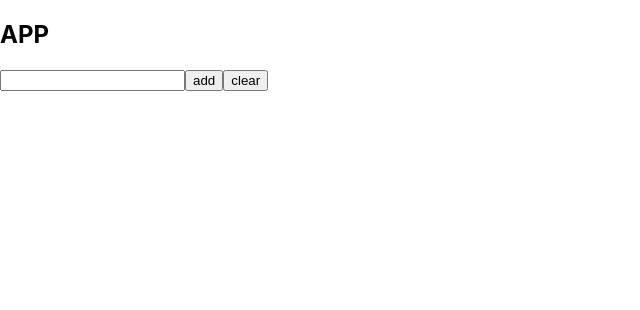
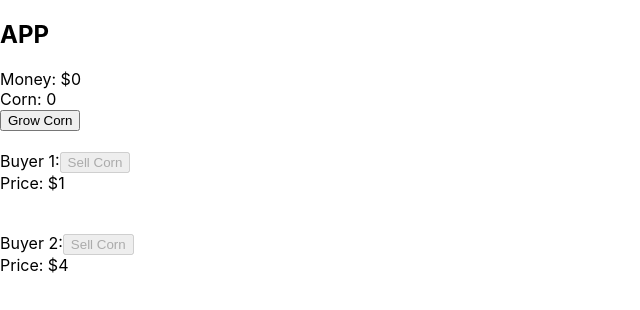
Before and after one commit to samuellhong/hong-civ, a React (Create React App) app in the folder civ-app/: page / in a window 1280 px wide. Shown: the top 310 px of the page, without its empty margins (0-640 px from the left). Built offline with nearby package versions, Linux system fonts and the light colour scheme.

Commit message:
Version 1.0.0.0

```diff
--- a/civ-app/src/App.css
+++ b/civ-app/src/App.css
@@ -3,7 +3,7 @@
 }
 
 .App-logo {
-  height: 40vmin;
+  height: vmin;
   pointer-events: none;
 }
 
--- a/civ-app/src/App.js
+++ b/civ-app/src/App.js
@@ -1,20 +1,50 @@
 import './App.css';
+import React from 'react';
+import {Crops} from './contents/Crops.js'
+import { Buyer } from './contents/Buyer';
 
-function App() {
-  function click(e) {
-    console.log("HIstory");
-    return (null)
+class App extends React.Component{
+
+  crops = new Crops();
+  buyer1 = new Buyer();
+  buyer2 = new Buyer();
+  money = 0;
+  render(){
+    return (
+      <>
+
+        <h2>APP</h2>
+        <div>Money: ${this.money}</div>
+        <div>Corn: {this.crops.cornValue}</div>
+        <button onClick = {this.GrowCorn}>Grow Corn</button>
+        <br />
+        <br />
+        <span>Buyer 1:</span>
+        <button onClick = {event => this.SellCorn(event, this.buyer1)} disabled = {this.crops.cornValue<=0}>Sell Corn</button>
+        <div>Price: ${this.buyer1.value}</div>
+        <br />
+        <br />
+        <span>Buyer 2:</span>
+        <button onClick = {event => this.SellCorn(event, this.buyer2)} disabled = {this.crops.cornValue<=0}>Sell Corn</button>
+        <div>Price: ${this.buyer2.value}</div>
+      </>
+    )
   }
-  return (
-    <>
-      <h2>APP</h2>
-      <input type="text" />
-      <button>add</button>
-      <button onClick={click}>clear</button>
-    </>
 
-  )
+  GrowCorn = () => {
 
+    this.crops.growCorn();
+    this.forceUpdate();
+  }
+
+  SellCorn = (event, buyer) => {
+    if (this.crops.cornValue <= 0){
+      document.getElementById("Button").disabled = true;
+    }
+    this.crops.sellCorn();
+    this.money += buyer.value;
+    this.forceUpdate();
+  }
 }
 
 
--- /dev/null
+++ b/civ-app/src/contents/Buyer.js
@@ -0,0 +1,5 @@
+export class Buyer{
+    constructor(){
+        this.value = Math.floor(Math.random()*5);
+    }
+}
--- /dev/null
+++ b/civ-app/src/contents/Crops.js
@@ -0,0 +1,12 @@
+export class Crops{
+    constructor(){
+        this.cornValue = 0;
+    }
+    growCorn(){
+        this.cornValue += 1;
+    }
+    sellCorn(){
+        this.cornValue -= 1;
+    }
+
+}
```
